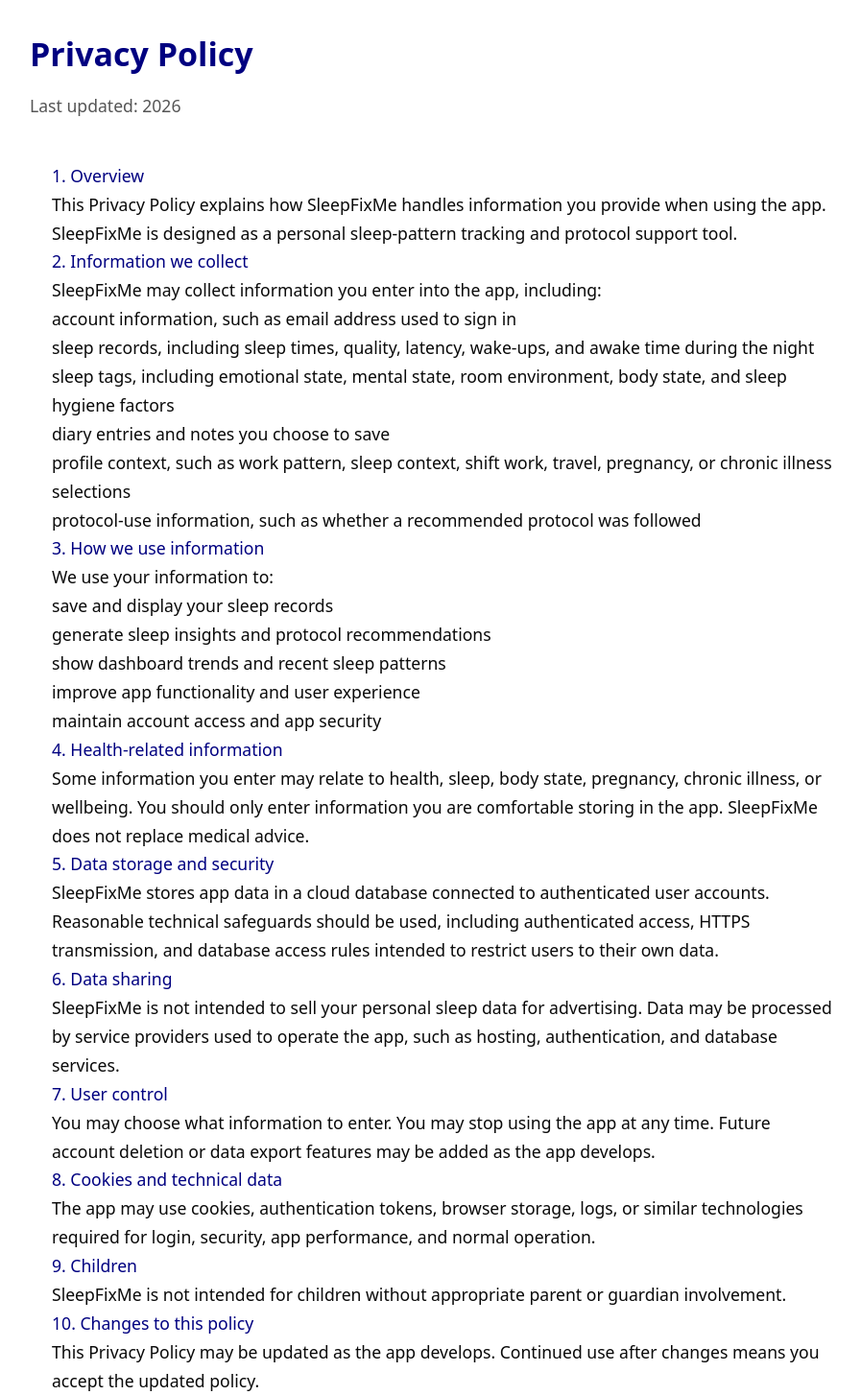
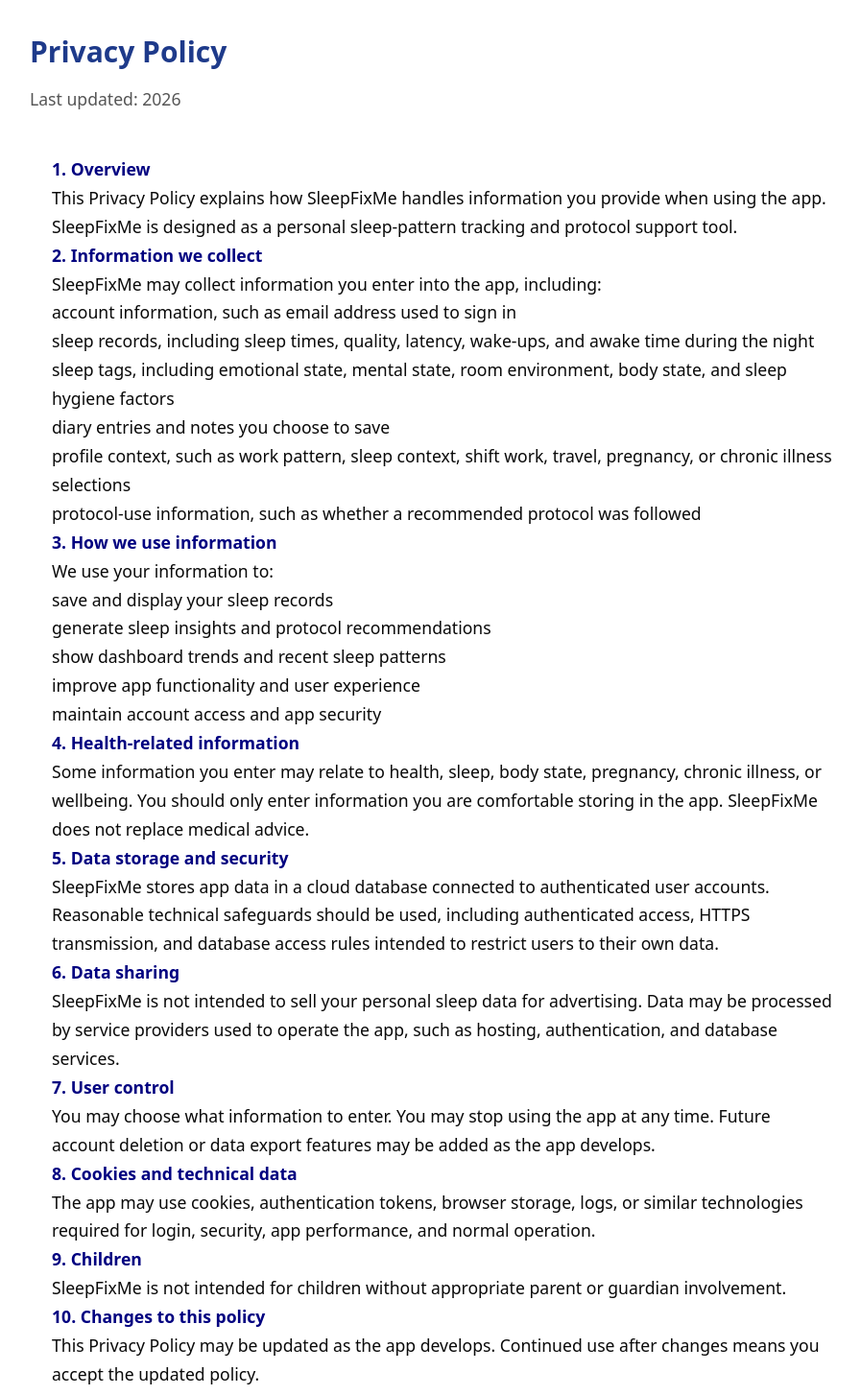
Before and after one commit to jlnalexander5-sudo/sleepfix-app, a Next.js app: page /privacy in a window 1280 px wide. Shown: the top 1454 px of the page at 96% size, without its empty margins (177-1074 px from the left). Built offline with nearby package versions, Linux system fonts and the light colour scheme.

Commit message:
Update page.tsx

```diff
--- a/app/privacy/page.tsx
+++ b/app/privacy/page.tsx
@@ -5,20 +5,20 @@ import React from "react";
 export default function PrivacyPage() {
   return (
     <main style={{ maxWidth: 900, margin: "0 auto", padding: "28px 18px", lineHeight: 1.7 }}>
-      <h1 style={{ fontSize: 34, fontWeight: 800, color: "var(--sf-brand)", marginBottom: 10 }}>
+      <h1 style={{ fontSize: 30, fontWeight: 600, color: "#1e3a8a", marginBottom: 10 }}>
         Privacy Policy
       </h1>
 
       <p style={{ color: "#555" }}>Last updated: 2026</p>
 
       <section className="sf-card" style={{ padding: 22, marginTop: 20 }}>
-        <h2>1. Overview</h2>
+        <h2 style={{ fontWeight: 600 }}>1. Overview</h2>
         <p>
           This Privacy Policy explains how SleepFixMe handles information you provide when using the app. SleepFixMe is
           designed as a personal sleep-pattern tracking and protocol support tool.
         </p>
 
-        <h2>2. Information we collect</h2>
+        <h2 style={{ fontWeight: 600 }}>2. Information we collect</h2>
         <p>SleepFixMe may collect information you enter into the app, including:</p>
         <ul>
           <li>account information, such as email address used to sign in</li>
@@ -29,7 +29,7 @@ export default function PrivacyPage() {
           <li>protocol-use information, such as whether a recommended protocol was followed</li>
         </ul>
 
-        <h2>3. How we use information</h2>
+        <h2 style={{ fontWeight: 600 }}>3. How we use information</h2>
         <p>We use your information to:</p>
         <ul>
           <li>save and display your sleep records</li>
@@ -39,48 +39,48 @@ export default function PrivacyPage() {
           <li>maintain account access and app security</li>
         </ul>
 
-        <h2>4. Health-related information</h2>
+        <h2 style={{ fontWeight: 600 }}>4. Health-related information</h2>
         <p>
           Some information you enter may relate to health, sleep, body state, pregnancy, chronic illness, or wellbeing.
           You should only enter information you are comfortable storing in the app. SleepFixMe does not replace medical advice.
         </p>
 
-        <h2>5. Data storage and security</h2>
+        <h2 style={{ fontWeight: 600 }}>5. Data storage and security</h2>
         <p>
           SleepFixMe stores app data in a cloud database connected to authenticated user accounts. Reasonable technical
           safeguards should be used, including authenticated access, HTTPS transmission, and database access rules intended
           to restrict users to their own data.
         </p>
 
-        <h2>6. Data sharing</h2>
+        <h2 style={{ fontWeight: 600 }}>6. Data sharing</h2>
         <p>
           SleepFixMe is not intended to sell your personal sleep data for advertising. Data may be processed by service
           providers used to operate the app, such as hosting, authentication, and database services.
         </p>
 
-        <h2>7. User control</h2>
+        <h2 style={{ fontWeight: 600 }}>7. User control</h2>
         <p>
           You may choose what information to enter. You may stop using the app at any time. Future account deletion or
           data export features may be added as the app develops.
         </p>
 
-        <h2>8. Cookies and technical data</h2>
+        <h2 style={{ fontWeight: 600 }}>8. Cookies and technical data</h2>
         <p>
           The app may use cookies, authentication tokens, browser storage, logs, or similar technologies required for login,
           security, app performance, and normal operation.
         </p>
 
-        <h2>9. Children</h2>
+        <h2 style={{ fontWeight: 600 }}>9. Children</h2>
         <p>
           SleepFixMe is not intended for children without appropriate parent or guardian involvement.
         </p>
 
-        <h2>10. Changes to this policy</h2>
+        <h2 style={{ fontWeight: 600 }}>10. Changes to this policy</h2>
         <p>
           This Privacy Policy may be updated as the app develops. Continued use after changes means you accept the updated policy.
         </p>
 
-        <h2>11. Contact</h2>
+        <h2 style={{ fontWeight: 600 }}>11. Contact</h2>
         <p>
           For privacy questions, contact SleepFixMe support through the contact details provided on the app or website.
         </p>
```
